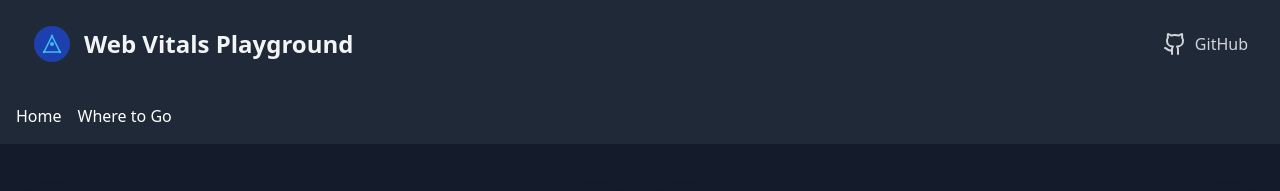
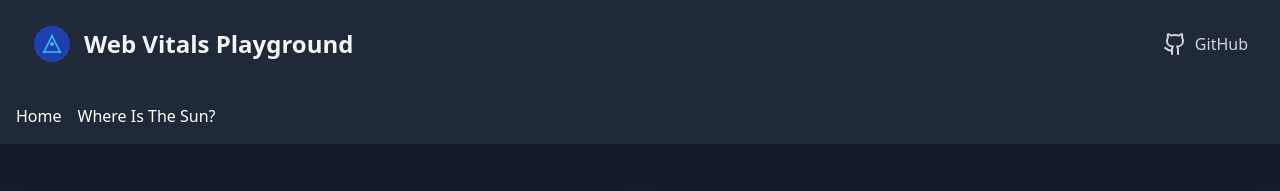
Before and after one commit to joshuscurtis/core-web-vitals-demo, a React (Vite) app: page / in a window 1280 px wide. Shown: the top 191 px of the page. Built offline with nearby package versions, Linux system fonts and the light colour scheme.

Commit message:
add weather

```diff
--- a/src/App.tsx
+++ b/src/App.tsx
@@ -6,7 +6,7 @@ import { BrowserRouter as Router, Route, Routes, Link } from "react-router-dom";
 import Header from "./components/Header";
 import Footer from "./components/Footer";
 import MainContent from "./components/MainContent";
-import WhereToGo from "./components/WhereToGo";
+import WhereIsTheSun from "./components/WhereIsTheSun";
 import { CWVMetrics } from "./types";
 import { CLSLevel, CLSLevels } from "./components/CLSDemo";
 
@@ -97,15 +97,24 @@ const App: React.FC = () => {
         <nav className="bg-gray-800 p-4">
           <ul className="flex space-x-4">
             <li>
-              <Link to="/" className="text-white hover:text-gray-300">Home</Link>
+              <Link to="/" className="text-white hover:text-gray-300">
+                Home
+              </Link>
             </li>
             <li>
-              <Link to="/wheretogo" className="text-white hover:text-gray-300">Where to Go</Link>
+              <Link
+                to="/whereisthesun"
+                className="text-white hover:text-gray-300"
+              >
+                Where Is The Sun?
+              </Link>
             </li>
           </ul>
         </nav>
         <Routes>
-          <Route path="/" element={
+          <Route
+            path="/"
+            element={
               <MainContent
                 lcpDelay={lcpDelay}
                 setLcpDelay={setLcpDelay}
@@ -114,8 +123,9 @@ const App: React.FC = () => {
                 MAX_DELAY={MAX_DELAY}
                 THRESHOLDS={THRESHOLDS}
               />
-          } />
-          <Route path="/wheretogo" element={<WhereToGo />} />
+            }
+          />
+          <Route path="/whereisthesun" element={<WhereIsTheSun />} />
         </Routes>
         <Footer />
         <AnimatePresence>
--- a/src/components/WhereToGo.tsx
+++ b/src/components/WhereIsTheSun.tsx
@@ -39,13 +39,14 @@ export interface CityOption {
 
 const citiesList: CityOption[] = worldCities;
 
-const WhereToGo: React.FC = () => {
+const WhereIsTheSun: React.FC = () => {
   const [selectedCities, setSelectedCities] = useState<CityOption[]>([]);
   const [weatherData, setWeatherData] = useState<CityWeather[]>([]);
   const [isLoading, setIsLoading] = useState(false);
   const [useFiveYearAverage, setUseFiveYearAverage] = useState(false);
   const [shareUrl, setShareUrl] = useState("");
 
+  // Effect to parse URL parameters on initial load
   useEffect(() => {
     const params = new URLSearchParams(window.location.search);
     const cityValues = params.get("cities")?.split(",") || [];
@@ -58,6 +59,7 @@ const WhereToGo: React.FC = () => {
     setUseFiveYearAverage(fiveYearAvg);
   }, []);
 
+  // Effect to fetch weather data when selectedCities or useFiveYearAverage changes
   useEffect(() => {
     const fetchData = async () => {
       if (selectedCities.length === 0) return;
@@ -130,22 +132,29 @@ const WhereToGo: React.FC = () => {
     };
 
     fetchData();
+  }, [selectedCities, useFiveYearAverage]);
+
+  // Effect to update URL when selectedCities or useFiveYearAverage changes
+  useEffect(() => {
+    const updateUrl = () => {
+      const params = new URLSearchParams();
+      if (selectedCities.length > 0) {
+        params.set(
+          "cities",
+          selectedCities.map((city) => city.value).join(",")
+        );
+      }
+      params.set("fiveYearAvg", useFiveYearAverage.toString());
+      const newUrl = `${window.location.pathname}?${params.toString()}`;
+      window.history.replaceState({}, "", newUrl);
+      setShareUrl(window.location.href);
+    };
+
     updateUrl();
   }, [selectedCities, useFiveYearAverage]);
 
   const handleCityChange = (selected: readonly CityOption[] | null) => {
     setSelectedCities(selected ? [...selected] : []);
-  };
-
-  const updateUrl = () => {
-    const params = new URLSearchParams();
-    if (selectedCities.length > 0) {
-      params.set("cities", selectedCities.map((city) => city.value).join(","));
-    }
-    params.set("fiveYearAvg", useFiveYearAverage.toString());
-    const newUrl = `${window.location.pathname}?${params.toString()}`;
-    window.history.replaceState({}, "", newUrl);
-    setShareUrl(window.location.href);
   };
 
   const handleShareClick = () => {
@@ -212,7 +221,7 @@ const WhereToGo: React.FC = () => {
         className="max-w-6xl mx-auto"
       >
         <h1 className="text-4xl font-bold mb-8 text-center text-transparent bg-clip-text bg-gradient-to-r from-blue-400 to-emerald-400">
-          Where to Go: Weather Comparison
+          Where Is The Sun?
         </h1>
         <div className="mb-8">
           <Select<CityOption, true>
@@ -329,9 +338,9 @@ const WhereToGo: React.FC = () => {
                       {weatherData.map((city) => (
                         <React.Fragment key={`${city.city}, ${city.country}`}>
                           <td className="border border-gray-600 p-2">
-                            {city.monthlyData[monthIndex].avgTemperature.toFixed(
-                              1
-                            )}
+                            {city.monthlyData[
+                              monthIndex
+                            ].avgTemperature.toFixed(1)}
                           </td>
                           <td className="border border-gray-600 p-2">
                             {city.monthlyData[
@@ -357,4 +366,4 @@ const WhereToGo: React.FC = () => {
   );
 };
 
-export default WhereToGo;
+export default WhereIsTheSun;
--- a/src/components/cities.ts
+++ b/src/components/cities.ts
@@ -1,4 +1,4 @@
-import { CityOption } from "./WhereToGo";
+import { CityOption } from "./WhereIsTheSun";
 
 const generateWorldCities = (): CityOption[] => {
   const cities: CityOption[] = [
```
Also changed, not shown: src/assets/where-is-the-sun-logo.svg (added). Lines whose indentation alone changed are shown as unchanged.
